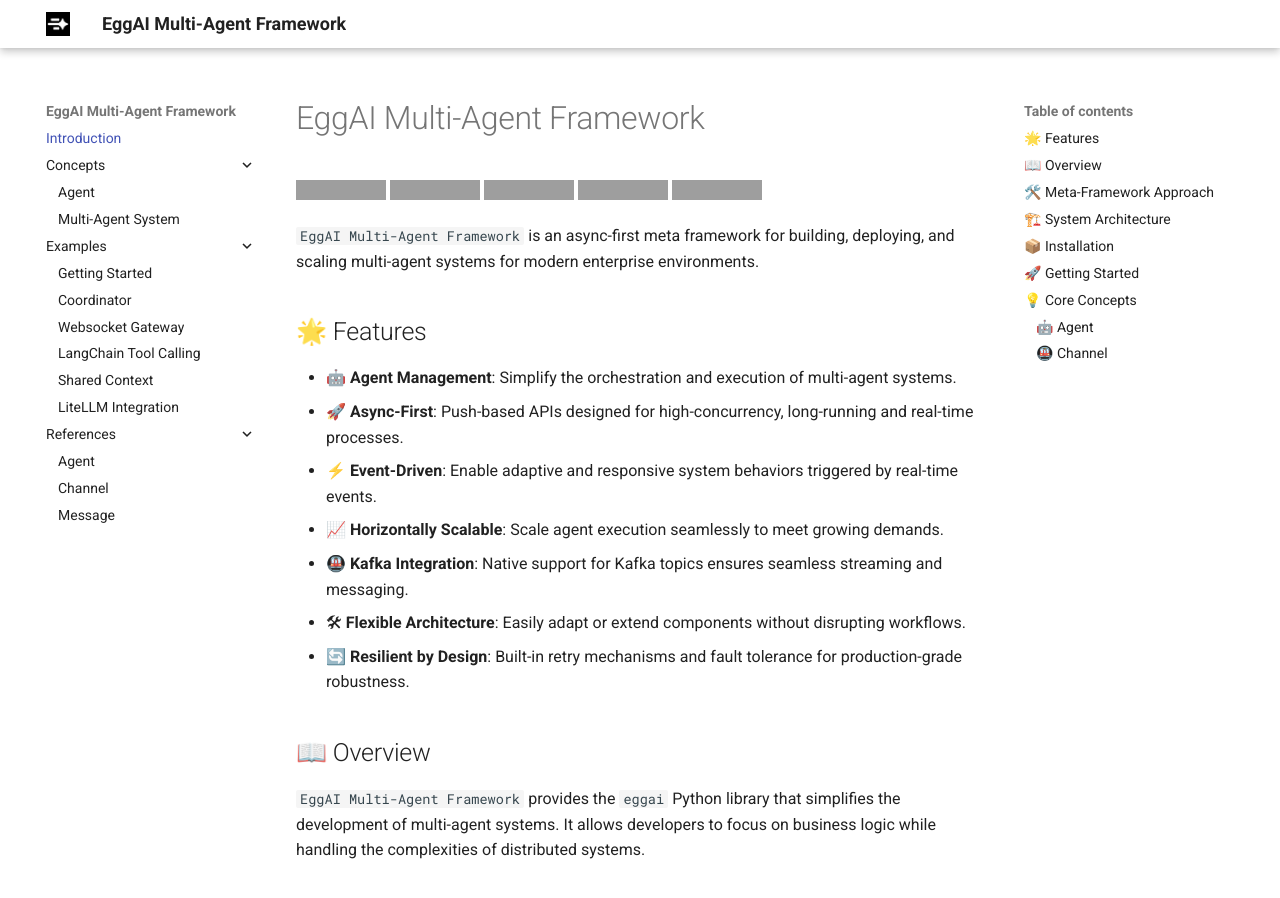
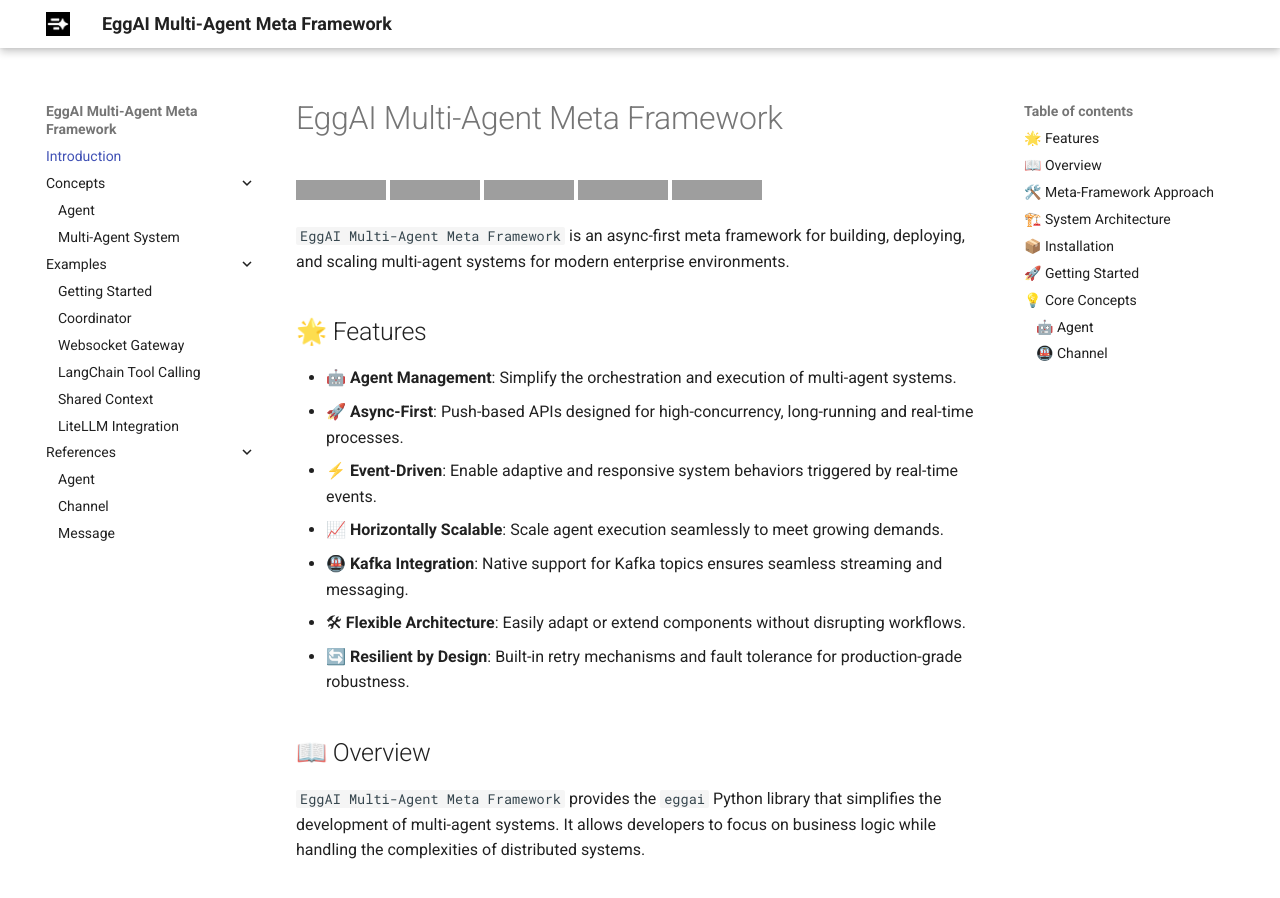
Before and after one commit to eggai-tech/EggAI, an MkDocs documentation site: the page built from docs/index.md, in a window 1280 px wide and 900 px high. Built offline with MkDocs 1.6.1 and Material for MkDocs 9.7.7, drawn with Linux system fonts in a browser that asks for light colours; grey boxes are pictures that could not be loaded.

Commit message:
chore: update READMEs and docs

```diff
--- a/README.md
+++ b/README.md
@@ -1,4 +1,4 @@
-# EggAI Multi-Agent Framework 🤖
+# EggAI Multi-Agent Meta Framework 🤖
 
 [![Python 3.x](https://img.shields.io/badge/python-3.x-blue?style=for-the-badge&logo=python&logoColor=white)](https://www.python.org/downloads/)
 [![License: MIT](https://img.shields.io/badge/License-MIT-green?style=for-the-badge&logo=opensourceinitiative&logoColor=white)](https://opensource.org/licenses/MIT)
@@ -6,7 +6,7 @@
 [![GitHub Issues](https://img.shields.io/github/issues/eggai-tech/eggai?style=for-the-badge&logo=github&logoColor=white)](https://github.com/eggai-tech/eggai/issues)
 [![GitHub Stars](https://img.shields.io/github/stars/eggai-tech/eggai?style=for-the-badge&logo=github&logoColor=white)](https://github.com/eggai-tech/eggai/stargazers)
 
-`EggAI Multi-Agent Framework` is an async-first meta framework for building, deploying, and scaling multi-agent systems for modern enterprise environments.
+`EggAI Multi-Agent Meta Framework` is an async-first meta framework for building, deploying, and scaling multi-agent systems for modern enterprise environments.
 
 ## Table of Contents
 
@@ -33,7 +33,7 @@
 
 ## 📖 Overview
 
-`EggAI Multi-Agent Framework` provides the `eggai` Python library that simplifies the development of multi-agent systems.
+`EggAI Multi-Agent Meta Framework` provides the `eggai` Python library that simplifies the development of multi-agent systems.
 It allows developers to focus on business logic while handling the complexities of distributed systems.
 
 ## 🛠️ Meta-Framework Approach
@@ -159,7 +159,7 @@
 
 ## 🤝 Contribution
 
-`EggAI Multi-Agent Framework` is open-source and we welcome contributions. If you're looking to contribute, please refer to [CONTRIBUTING.md](CONTRIBUTING.md).
+`EggAI Multi-Agent Meta Framework` is open-source and we welcome contributions. If you're looking to contribute, please refer to [CONTRIBUTING.md](CONTRIBUTING.md).
 
 ## ⚖️ License
 
--- a/docs/index.md
+++ b/docs/index.md
@@ -1,4 +1,4 @@
-# EggAI Multi-Agent Framework
+# EggAI Multi-Agent Meta Framework
 
 [![Python 3.x](https://img.shields.io/badge/python-3.x-blue?style=for-the-badge&logo=python&logoColor=white)](https://www.python.org/downloads/)
 [![License: MIT](https://img.shields.io/badge/License-MIT-green?style=for-the-badge&logo=opensourceinitiative&logoColor=white)](https://opensource.org/licenses/MIT)
@@ -6,6 +6,6 @@
 [![GitHub Issues](https://img.shields.io/github/issues/eggai-tech/eggai?style=for-the-badge&logo=github&logoColor=white)](https://github.com/eggai-tech/eggai/issues)
 [![GitHub Stars](https://img.shields.io/github/stars/eggai-tech/eggai?style=for-the-badge&logo=github&logoColor=white)](https://github.com/eggai-tech/eggai/stargazers)
 
-`EggAI Multi-Agent Framework` is an async-first meta framework for building, deploying, and scaling multi-agent systems for modern enterprise environments.
+`EggAI Multi-Agent Meta Framework` is an async-first meta framework for building, deploying, and scaling multi-agent systems for modern enterprise environments.
 
 {% include-markdown  "../README.md" %}
--- a/examples/00-getting-started/README.md
+++ b/examples/00-getting-started/README.md
@@ -1,6 +1,6 @@
-# Getting Started with EggAI Multi-Agent Framework 🤖
+# Getting Started with EggAI Multi-Agent Meta Framework 🤖
 
-Welcome to the **EggAI Multi-Agent Framework**! This guide will help you set up and run a simple use case demonstrating how to orchestrate and manage two agents in an asynchronous, event-driven architecture. Let's dive in! 🚀
+Welcome to the **EggAI Multi-Agent Meta Framework**! This guide will help you set up and run a simple use case demonstrating how to orchestrate and manage two agents in an asynchronous, event-driven architecture. Let's dive in! 🚀
 
 The code for the example can be found [here](https://github.com/eggai-tech/EggAI/tree/main/examples/00-getting-started)
 
@@ -103,4 +103,4 @@
 - **GitHub Issues:** [Submit a bug or feature request](https://github.com/eggai-tech/eggai/issues).
 - **Documentation:** Refer to the official docs for deeper insights.
 
-Thank you for choosing EggAI Multi-Agent Framework. Happy coding! 🤖🥚
+Thank you for choosing EggAI Multi-Agent Meta Framework. Happy coding! 🤖🥚
--- a/examples/01-coordinator/README.md
+++ b/examples/01-coordinator/README.md
@@ -1,6 +1,6 @@
 # Advanced Use Case: Multi-Agent Communication with Human and Agent Channels 🤖
 
-Welcome to the advanced example of the **EggAI Multi-Agent Framework**! This demo highlights a more complex workflow involving **two communication channels**:
+Welcome to the advanced example of the **EggAI Multi-Agent Meta Framework**! This demo highlights a more complex workflow involving **two communication channels**:
 
 1. **Human Channel**: Exposes an interface for users (or frontends) to send and receive data related to complex workflows managed by agents.
 2. **Agent Channel**: Handles message passing and events between multiple agents.
@@ -136,4 +136,4 @@
 - **GitHub Issues:** [Submit a bug or feature request](https://github.com/eggai-tech/eggai/issues).
 - **Documentation:** Refer to the official docs for deeper insights.
 
-Thank you for choosing EggAI Multi-Agent Framework. Happy coding! 🤖🥚
+Thank you for choosing EggAI Multi-Agent Meta Framework. Happy coding! 🤖🥚
--- a/examples/02-websocket-gateway/README.md
+++ b/examples/02-websocket-gateway/README.md
@@ -1,6 +1,6 @@
 # Advanced Use Case: Multi-Agent Communication with Human, WebSocket, and Agent Channels 🤖🕸️
 
-Welcome to the advanced example of the **EggAI Multi-Agent Framework**! This demo showcases a rich workflow involving **multiple communication channels**, advanced coordination, and real-time message exchange.
+Welcome to the advanced example of the **EggAI Multi-Agent Meta Framework**! This demo showcases a rich workflow involving **multiple communication channels**, advanced coordination, and real-time message exchange.
 
 The code for the example can be found [here](https://github.com/eggai-tech/EggAI/tree/main/examples/02-websocket-gateway)
 
@@ -171,4 +171,4 @@
 - **Open Issues or Suggest Features:** [File an issue on GitHub](https://github.com/eggai-tech/eggai/issues) if you encounter bugs or want to request new functionalities.
 - **Dive into the Documentation:** Explore the official docs to understand all configuration options, architectural best practices, and performance tuning tips.
 
-**Thank you for choosing the EggAI Multi-Agent Framework. Enjoy building responsive, scalable, and intelligent agent-driven systems!** 🤖🥚
+**Thank you for choosing the EggAI Multi-Agent Meta Framework. Enjoy building responsive, scalable, and intelligent agent-driven systems!** 🤖🥚
--- a/mkdocs.yml
+++ b/mkdocs.yml
@@ -1,4 +1,4 @@
-site_name: EggAI Multi-Agent Framework
+site_name: EggAI Multi-Agent Meta Framework
 copyright: Copyright &copy; 2024 EggAI Technologies GmbH
 
 theme:
--- a/pyproject.toml
+++ b/pyproject.toml
@@ -1,7 +1,7 @@
 [tool.poetry]
 name = "eggai"
 version = "0.1.12"
-description = "EggAI Multi-Agent Framework` is an async-first framework for building, deploying, and scaling multi-agent systems for modern enterprise environments"
+description = "EggAI Multi-Agent Meta Framework` is an async-first framework for building, deploying, and scaling multi-agent systems for modern enterprise environments"
 authors = ["Stefano Tucci <stefanotucci89@gmail.com>"]
 readme = "README.md"
 license = "MIT"
```
Also changed, not shown: CONTRIBUTING.md (+4 -4 lines).
